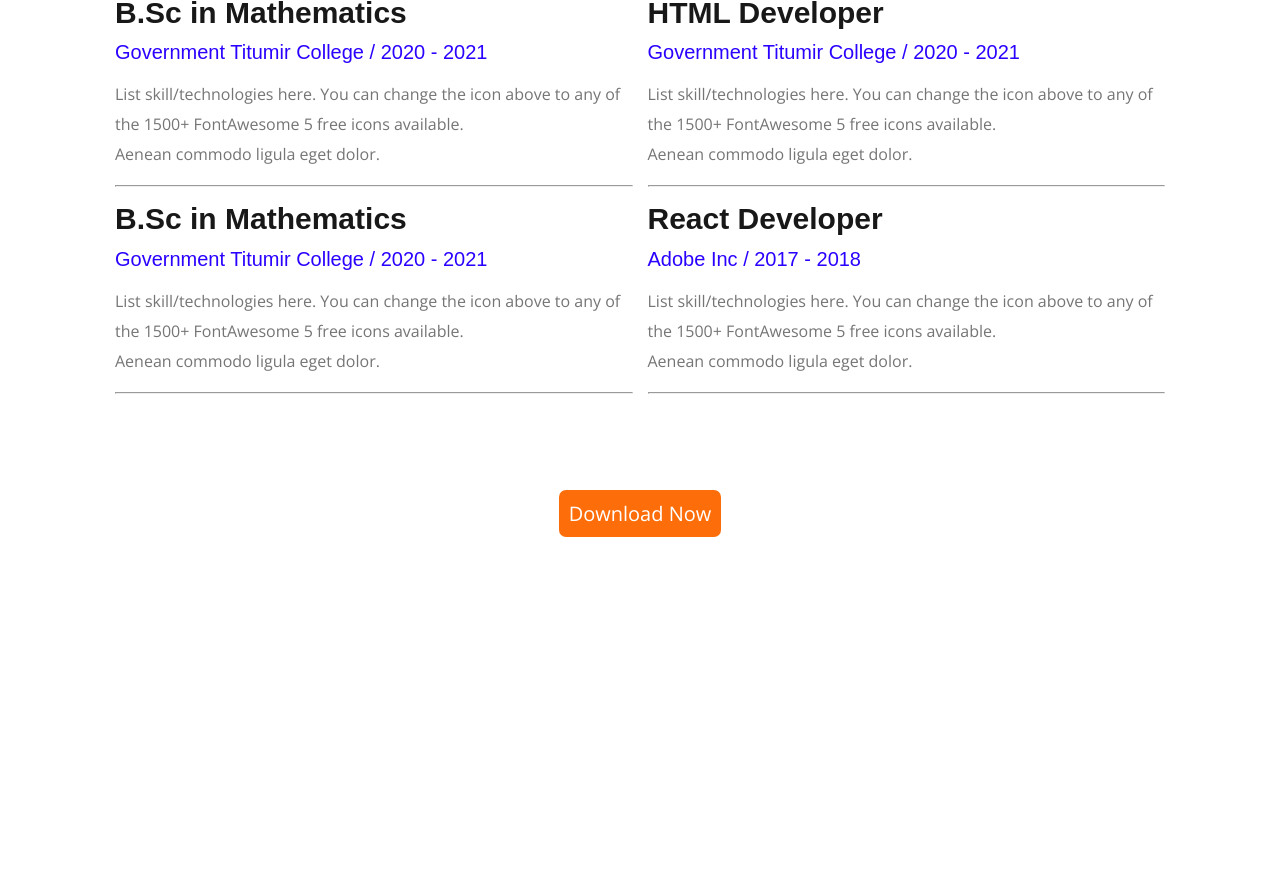
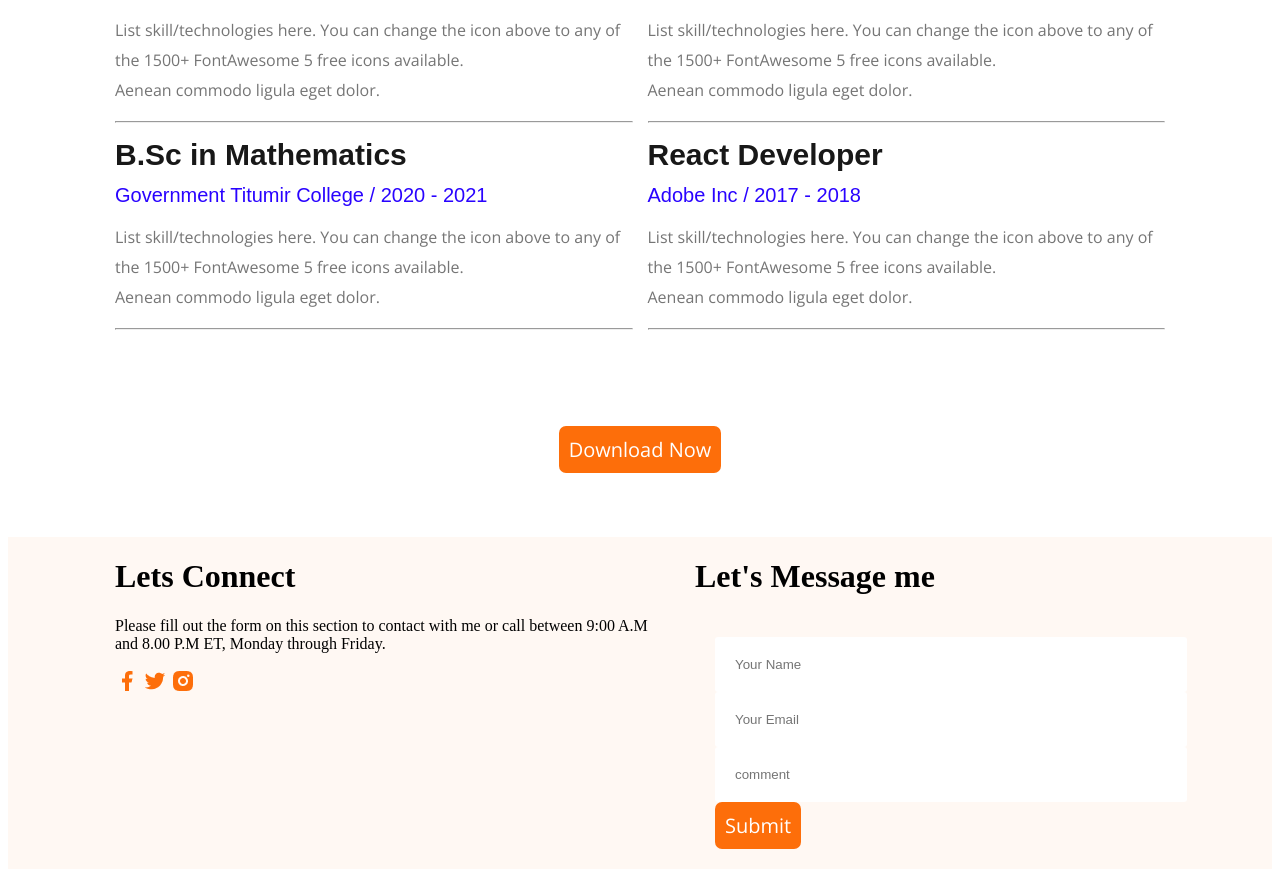
Before and after one commit to AJLife/My-Portfolio-website, a plain HTML site: page index.html in a window 1280 px wide. Shown: the part 2208-3085 px from the top of the page. Before the commit the page ends 2753 px from the top, so only its background shows below. Drawn offline with nearby package versions, Linux system fonts and the light colour scheme; a web font is replaced by a local one.

Commit message:
added demo site

```diff
--- a/index.html
+++ b/index.html
@@ -170,5 +170,31 @@
       <button class="btn-primary">Download Now</button>
     </div>
   </main>
+  <footer class="footer">
+            <div class="footer-content">
+              <div>
+                <H1>Lets Connect</H1>
+                <P>Please fill out the form on this section to contact with me or call between 9:00 A.M and 8.00 P.M ET,
+                   Monday through Friday.
+                </P>
+                <div>
+                  <img src="/icons/facebook.png" alt="">
+                  <img src="/icons/twitter.png" alt="">
+                  <img src="/icons/insta.png" alt="">
+                </div>
+              </div>
+              <div>
+              <h1>Let's Message me</h1>
+              <div>
+                <form action="" class="form">
+                  <input class="form" type="text" placeholder="Your Name"> <br>
+                  <input class="form" type="email" placeholder="Your Email"> <br>
+                  <input class="form-comment" type="text" placeholder="comment" > <br>
+                  <input class="btn-primary" type="button" value="Submit">
+                </form>
+              </div>
+              </div>
+            </div>
+  </footer>
 </body>
 </html>
--- a/style.css
+++ b/style.css
@@ -77,7 +77,7 @@ main{
     margin-top: 50px;
     max-width: 1050px;
     margin: 0 auto;
-    margin-top: 64px;
+    margin-bottom: 64px;
 }
 .aboute-me{
     background-color: lab(87.17% 15.2 7.93);
@@ -203,3 +203,30 @@ main{
 .Download-btn{
     text-align: center;
 }
+.footer{
+background: #FFF8F3;
+}
+.form{
+    width: 450px;
+    padding-left: 20px;
+    padding-top: 20px;
+    padding-bottom: 20px;
+    border-radius: 3px;
+    border: none;
+}
+.form-comment{
+    width: 450px;
+    padding-left: 20px;
+    padding-top: 20px;
+    padding-bottom: 20px;
+    border-radius: 3px;
+    border: none;
+}
+.footer-content{
+    display: flex;
+    justify-content: space-between;
+    gap: 25px;
+    margin-top: 50px;
+    max-width: 1050px;
+    margin: 0 auto;
+}
```
